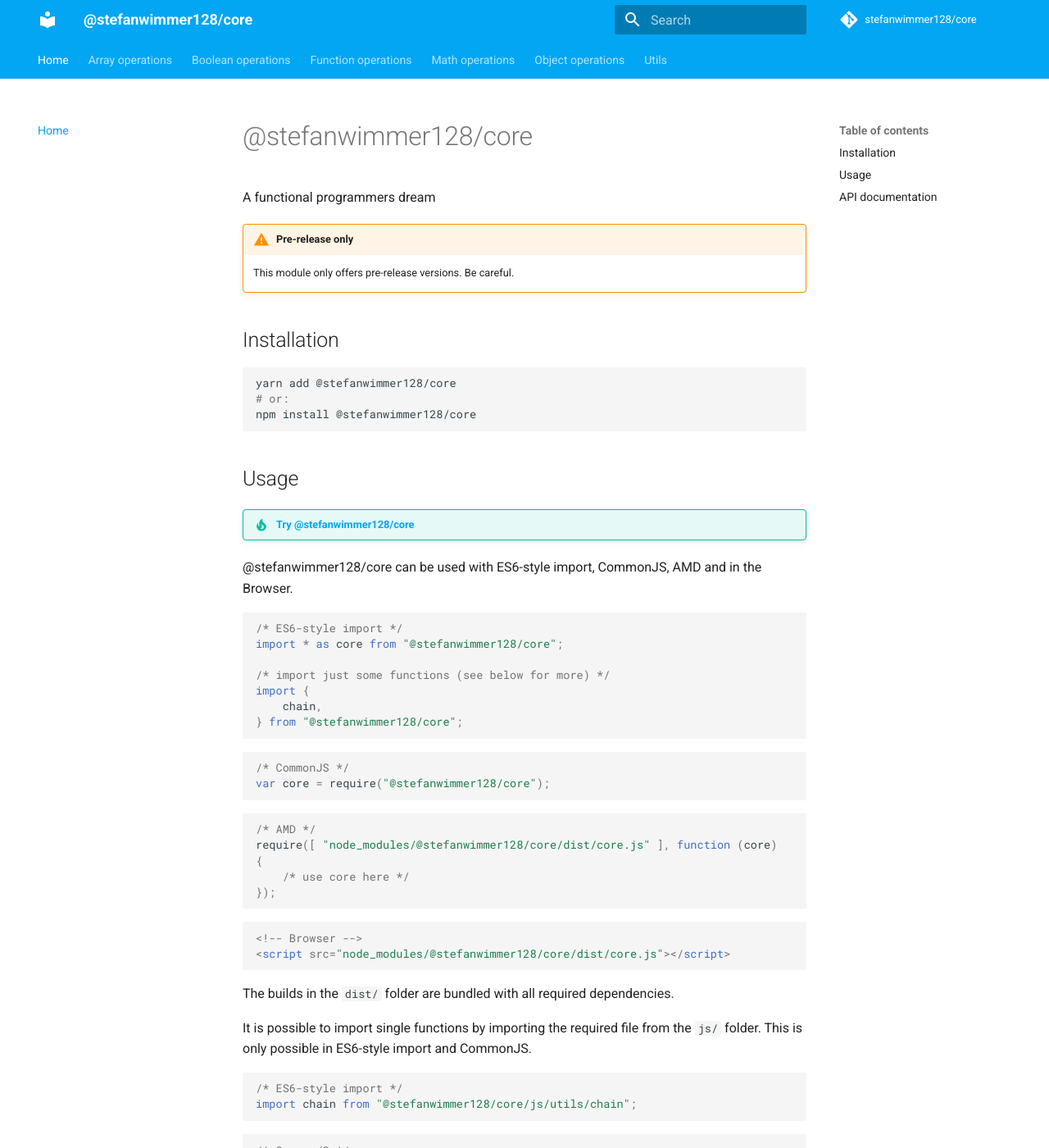
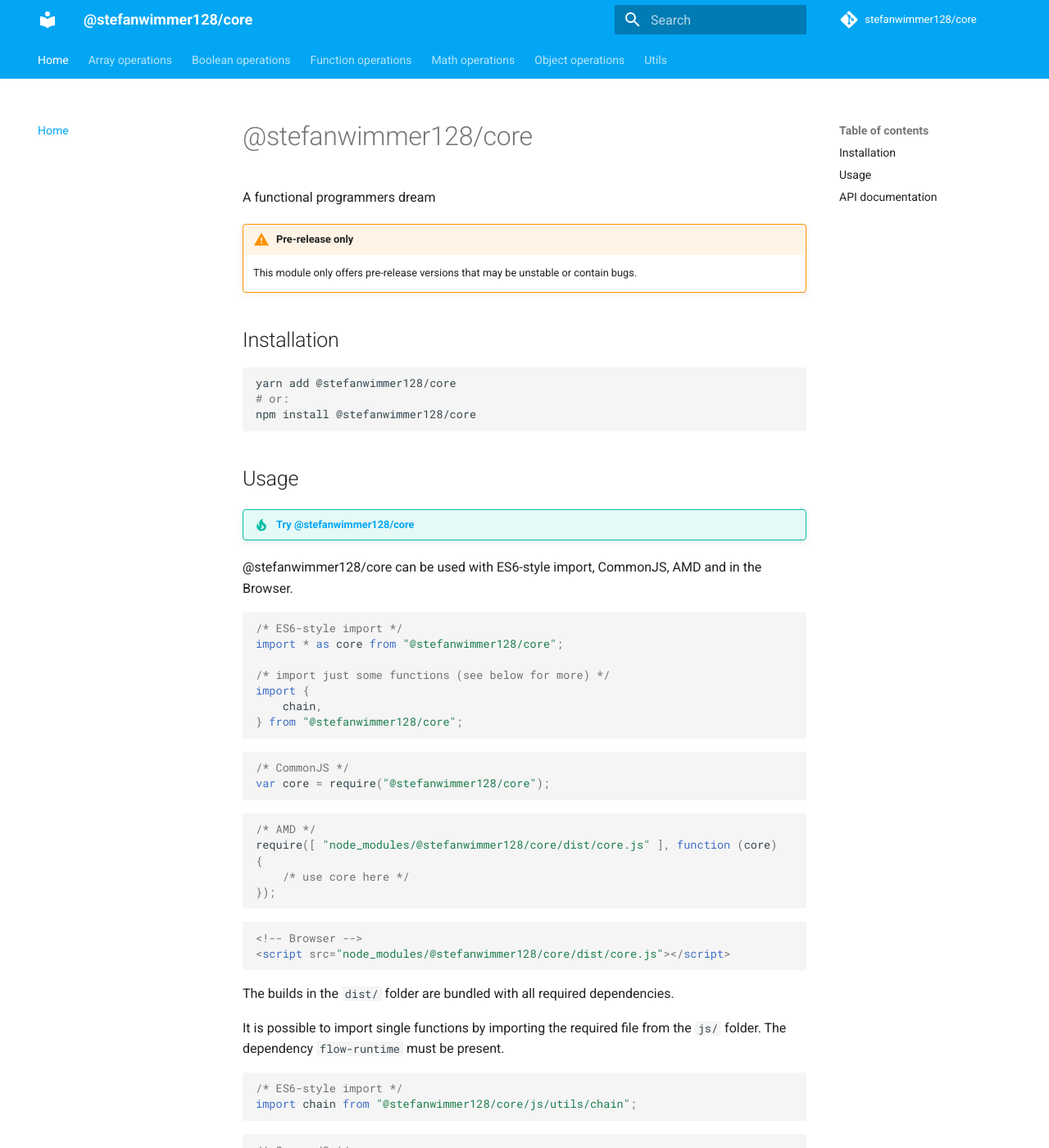
Before and after one commit to stefanwimmer128/core, an MkDocs documentation site: the page built from docs/index.md, in a window 1280 px wide and 1400 px high. Shown: the whole window at 82% size. Built offline with MkDocs 1.6.1 and Material for MkDocs 9.7.7, drawn with Linux system fonts in a browser that asks for light colours; comment, search, counter and statistics services are not loaded; old or Windows-style settings are respelled for this version of MkDocs; some of the changed text lies outside the part shown.

Commit message:
Update docs

````diff
--- a/docs/index.md
+++ b/docs/index.md
@@ -3,7 +3,7 @@
 A functional programmers dream
 
 !!! warning "Pre-release only"
-    This module only offers pre-release versions. Be careful.
+    This module only offers pre-release versions that may be unstable or contain bugs.
 
 ## Installation
 
@@ -49,7 +49,7 @@
 
 The builds in the `dist/` folder are bundled with all required dependencies.
 
-It is possible to import single functions by importing the required file from the `js/` folder. This is only possible in ES6-style import and CommonJS.
+It is possible to import single functions by importing the required file from the `js/` folder. The dependency `flow-runtime` must be present.
 
 ``` js
 /* ES6-style import */
@@ -59,6 +59,14 @@
 ``` js
 /* CommonJS */
 var chain = require("@stefanwimmer128/core/js/utils/chain").default;
+```
+
+``` js
+/* AMD */
+require([ "node_modules/@stefanwimmer128/core/js/utils/chain" ], function (chain)
+{
+    /* use chain in here */
+});
 ```
 
 ## API documentation
````
